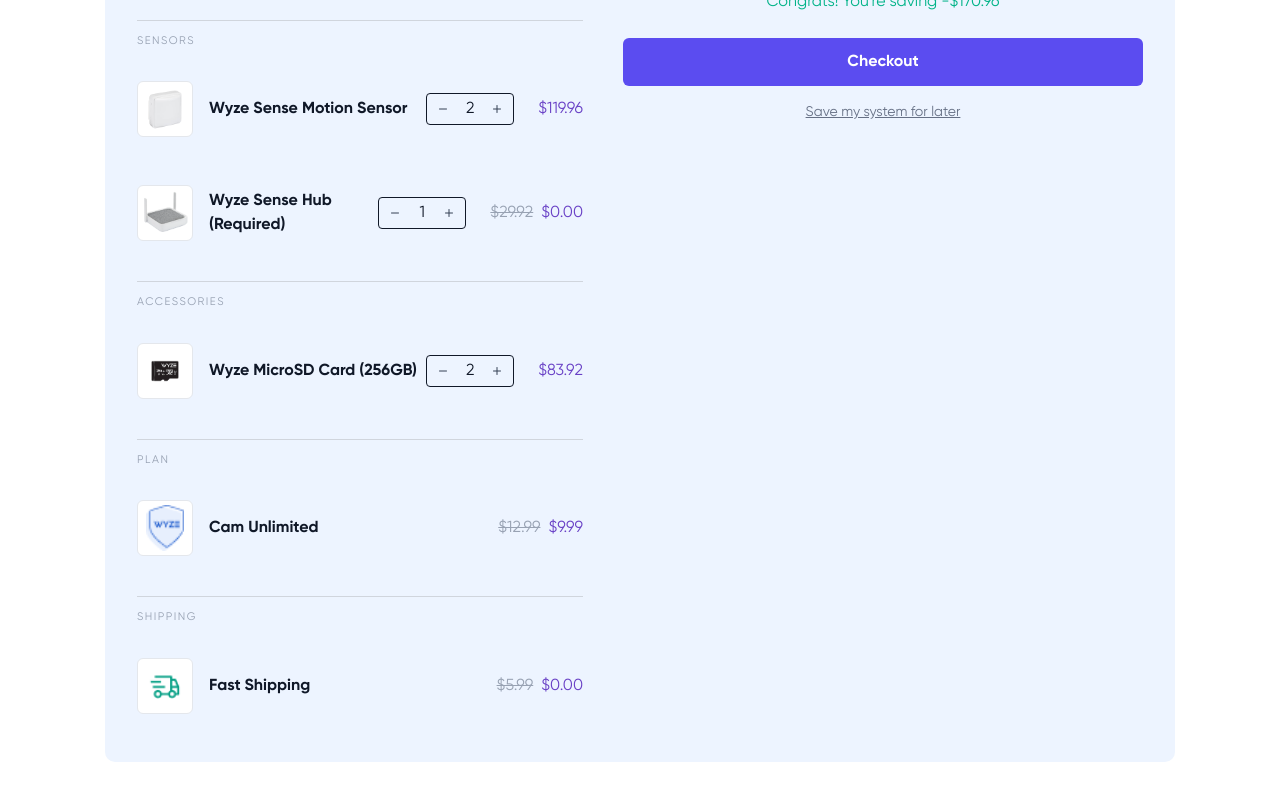
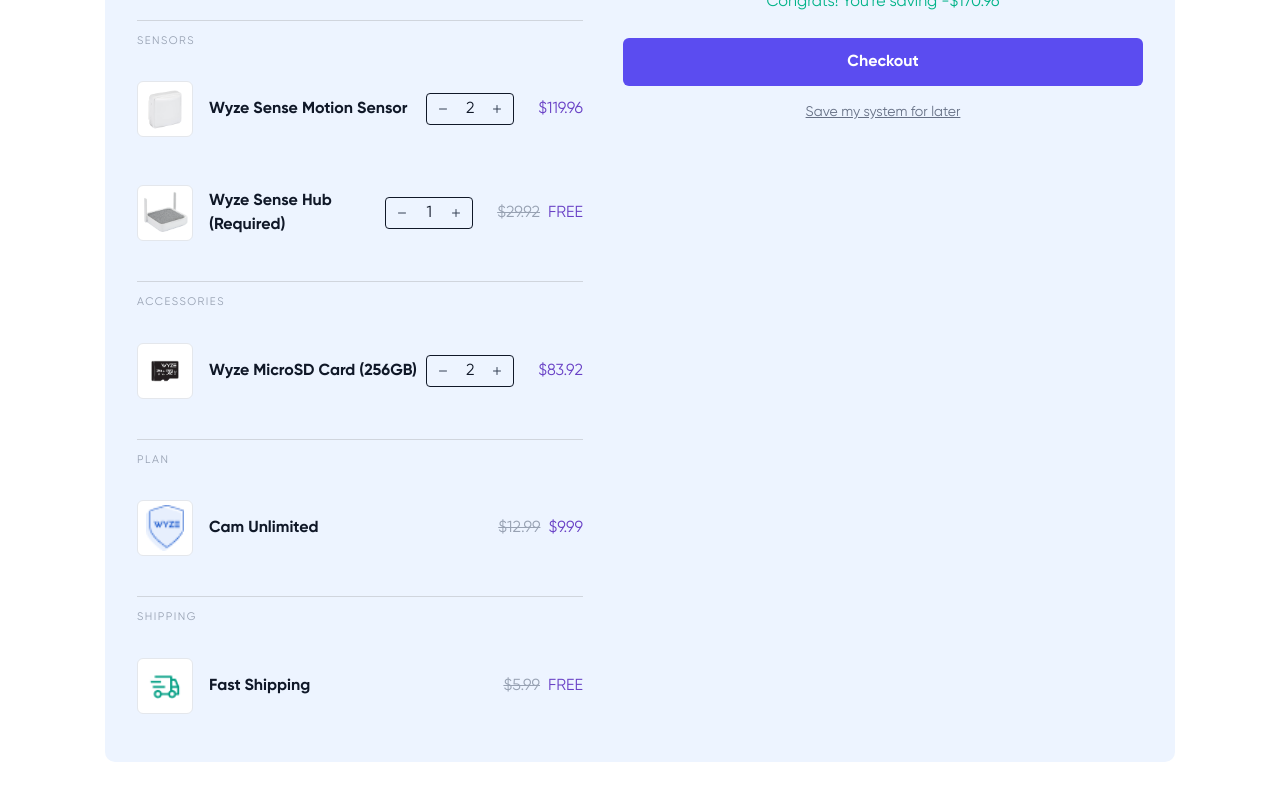
Before and after one commit to yahiashawky/bundle-builder, a React (Vite) app: page / in a window 1280 px wide. Shown: the part 1200-2000 px from the top of the page. Built offline with nearby package versions, Linux system fonts and the light colour scheme.

Commit message:
feat: update ProductPrice to display "FREE" for zero-priced items

```diff
--- a/src/components/product/ProductPrice.jsx
+++ b/src/components/product/ProductPrice.jsx
@@ -6,6 +6,8 @@
     price,
     compareAtPrice,
   });
+
+  const isFree = price === 0;
 
   return (
     <div
@@ -30,7 +32,7 @@
           isReview ? "text-[16px] text-[#6941C6]" : "text-[16px] text-[#5B4CF0]"
         }`}
       >
-        {formatCurrency(price)}
+        {isFree ? "FREE" : formatCurrency(price)}
       </span>
     </div>
   );
```
